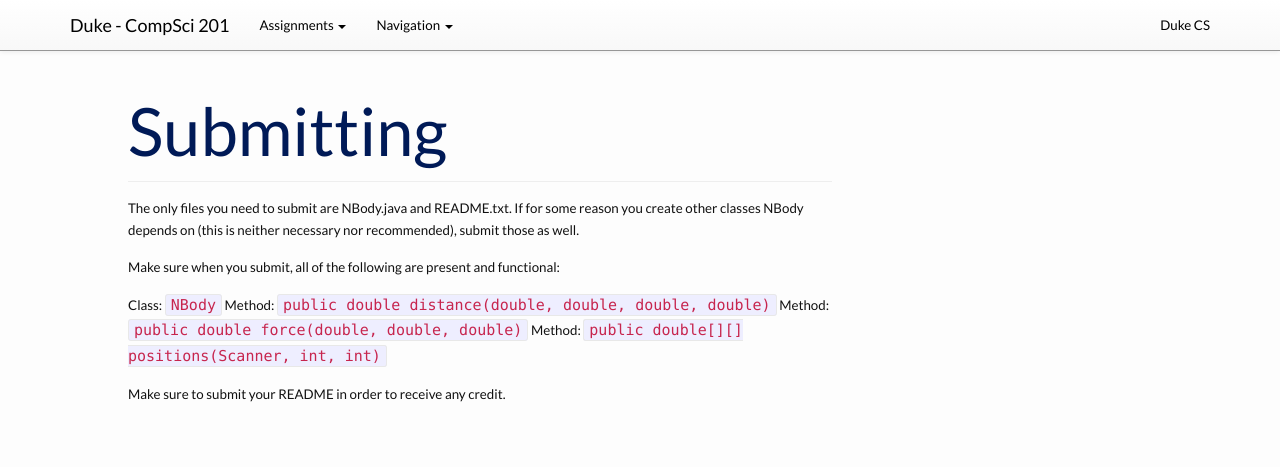
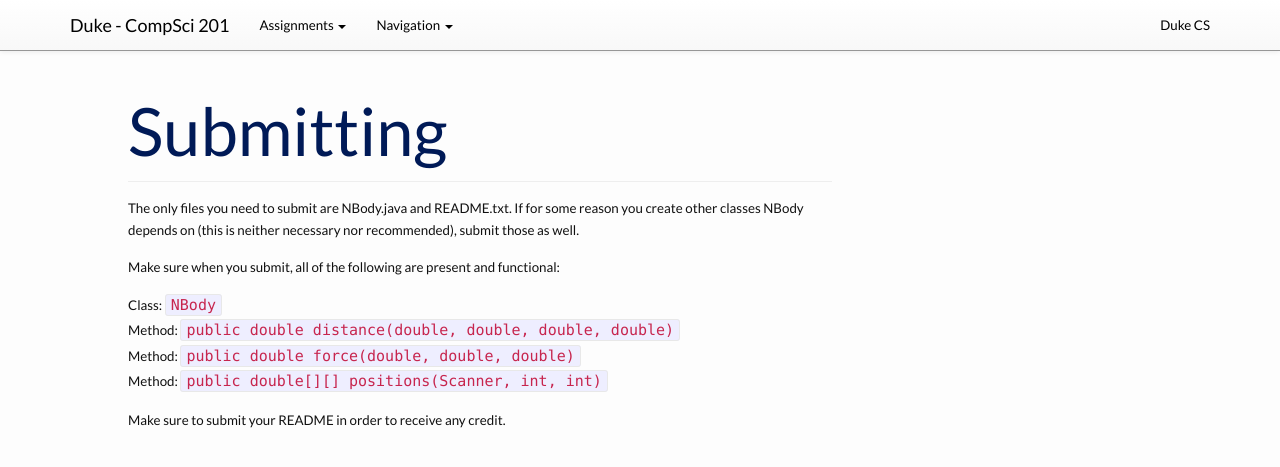
Before and after one commit to compsci201/compsci201.github.io, a Jekyll site: the page built from nbody/0-submitting.md, in a window 1280 px wide. Shown: the top 467 px of the page. Built offline with Jekyll 4.4.1, drawn with Linux system fonts in a browser that asks for light colours; nearby versions of some CDN libraries.

```diff
--- a/nbody/0-submitting.md
+++ b/nbody/0-submitting.md
@@ -8,9 +8,9 @@ The only files you need to submit are NBody.java and README.txt. If for some rea
 
 Make sure when you submit, all of the following are present and functional:
 
-Class: <code>NBody</code>
-    Method: <code>public double distance(double, double, double, double)</code>
-    Method: <code>public double force(double, double, double)</code>
-    Method: <code>public double[][] positions(Scanner, int, int)</code>
+Class: <code>NBody</code><br>
+    Method: <code>public double distance(double, double, double, double)</code><br>
+    Method: <code>public double force(double, double, double)</code><br>
+    Method: <code>public double[][] positions(Scanner, int, int)</code><br>
 
 Make sure to submit your README in order to receive any credit.
```
